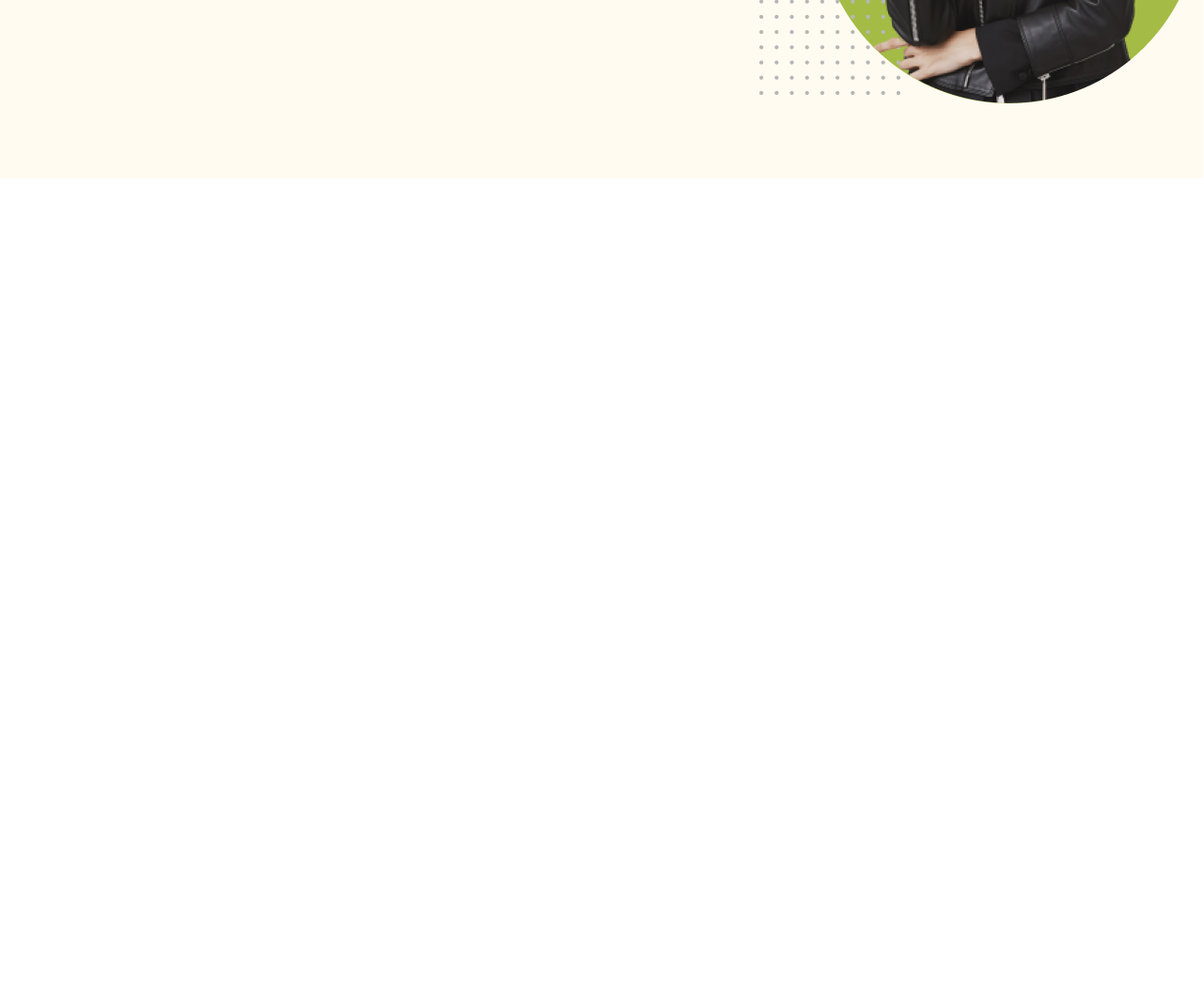
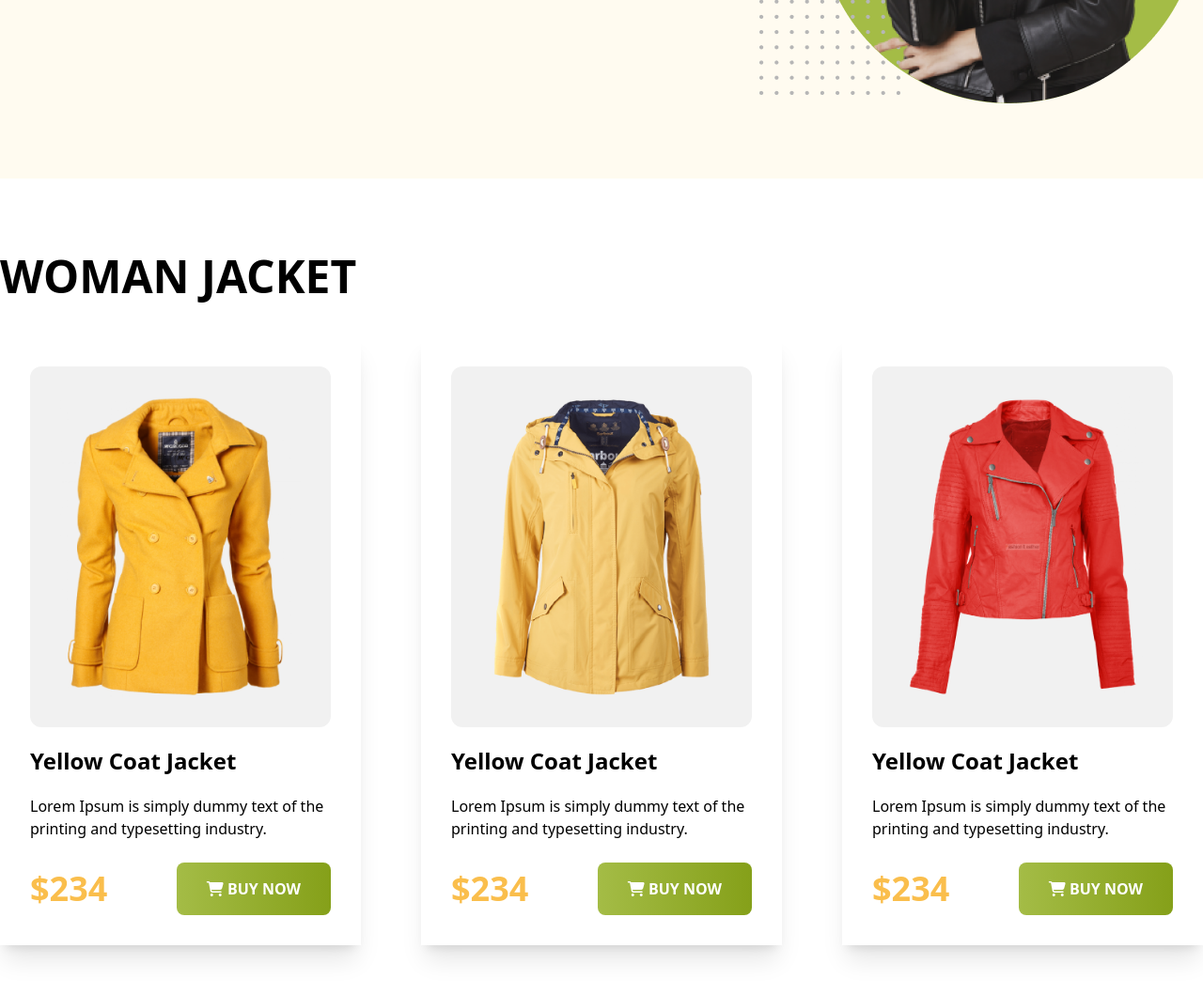
Before and after one commit to arifulwasim/Penguin-Fashion, a plain HTML site: page index.html in a window 1280 px wide. Shown: the part 553-1612 px from the top of the page at 94% size. Before the commit the page ends 800 px from the top, so only its background shows below. Drawn offline with nearby package versions, Linux system fonts and the light colour scheme.

Commit message:
woman card section done

```diff
--- a/index.html
+++ b/index.html
@@ -69,7 +69,63 @@
 
     <main>
 
+        <!-- Woman Jacket -->
+
+        <div class="woman-jacket py-20 container mx-auto">
+            <h1 class="uppercase text-5xl font-bold sm:max-lg:text-center pb-10">Woman Jacket</h1>
+            <div class="lg:flex justify-between">
+                <div class="jacket bg-white shadow-xl p-8 ">
+                    <img class="lg:w-80 lg:h-96 bg-[#F1F1F1] p-8 rounded-xl" src="./images/jacket-1.png" alt="">
+                    <h2 class="text-2xl font-bold py-5">Yellow Coat Jacket</h2>
+                    <p>Lorem Ipsum is simply dummy text of the <br>
+                        printing and typesetting industry.</p>
+                    <div class="flex justify-between items-center mt-6">
+                        <h2 class="text-[#FABE4C] text-4xl font-extrabold">$234</h2>
+                        <button
+                            class="bg-gradient-to-r from-[#A4BC46] to-[#85A019] py-4 px-8 text-white font-bold rounded-lg uppercase"><i
+                                class="fa-solid fa-cart-shopping"></i>
+                            Buy Now</button>
+                    </div>
+                </div>
+
+
+                <div class="jacket bg-white shadow-xl p-8 ">
+                    <img class="lg:w-80 lg:h-96 bg-[#F1F1F1] p-8 rounded-xl" src="./images/jacket-2.png" alt="">
+                    <h2 class="text-2xl font-bold py-5">Yellow Coat Jacket</h2>
+                    <p>Lorem Ipsum is simply dummy text of the <br>
+                        printing and typesetting industry.</p>
+                    <div class="flex justify-between items-center mt-6">
+                        <h2 class="text-[#FABE4C] text-4xl font-extrabold">$234</h2>
+                        <button
+                            class="bg-gradient-to-r from-[#A4BC46] to-[#85A019] py-4 px-8 text-white font-bold rounded-lg uppercase"><i
+                                class="fa-solid fa-cart-shopping"></i>
+                            Buy Now</button>
+                    </div>
+                </div>
+
+
+                <div class="jacket bg-white shadow-xl p-8 ">
+                    <img class="lg:w-80 lg:h-96 bg-[#F1F1F1] p-8 rounded-xl" src="./images/jacket-3.png" alt="">
+                    <h2 class="text-2xl font-bold py-5">Yellow Coat Jacket</h2>
+                    <p>Lorem Ipsum is simply dummy text of the <br>
+                        printing and typesetting industry.</p>
+                    <div class="flex justify-between items-center mt-6">
+                        <h2 class="text-[#FABE4C] text-4xl font-extrabold">$234</h2>
+                        <button
+                            class="bg-gradient-to-r from-[#A4BC46] to-[#85A019] py-4 px-8 text-white font-bold rounded-lg uppercase"><i
+                                class="fa-solid fa-cart-shopping"></i>
+                            Buy Now</button>
+                    </div>
+                </div>
+            </div>
+        </div>
+
+
     </main>
+
+
+
+
     <footer>
 
     </footer>
```
